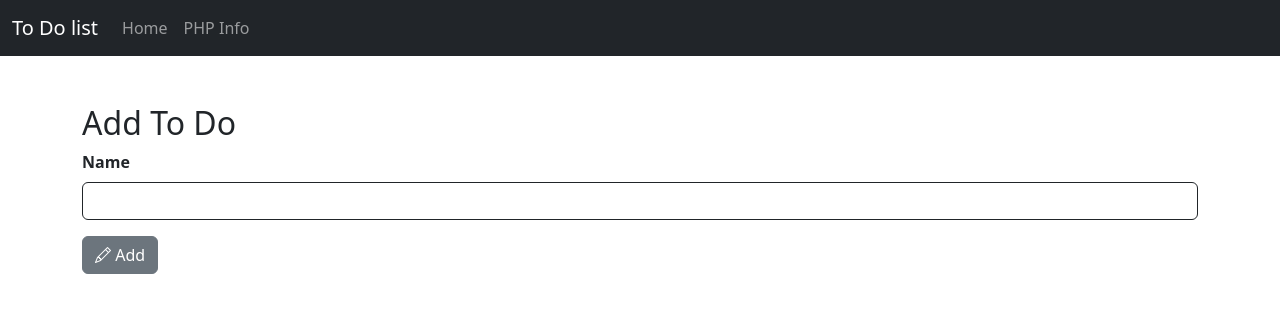
After one commit to nastanford/php_todo, a PHP site: page /item_operations.php in a window 1280 px wide. The commit adds this page. Shown: the top 313 px of the page. Run offline with PHP 8.4, Linux system fonts and the light colour scheme.

Commit message:
Update CRUD

```diff
--- /dev/null
+++ b/includes/footer.php
@@ -0,0 +1,4 @@
+<script src="https://cdn.jsdelivr.net/npm/bootstrap@5.3.3/dist/js/bootstrap.bundle.min.js" integrity="sha384-YvpcrYf0tY3lHB60NNkmXc5s9fDVZLESaAA55NDzOxhy9GkcIdslK1eN7N6jIeHz" crossorigin="anonymous"></script>
+</body>
+
+</html>
--- /dev/null
+++ b/includes/header.php
@@ -0,0 +1,16 @@
+<!DOCTYPE html>
+<html lang="en">
+<!-- <html lang="en"
+  data-bs-theme="dark"> -->
+
+<head>
+  <meta charset="UTF-8">
+  <meta http-equiv="X-UA-Compatible" content="IE=edge">
+  <meta name="viewport" content="width=device-width, initial-scale=1.0">
+  <title>To Do List</title>
+  <link href="https://cdn.jsdelivr.net/npm/bootstrap@5.3.3/dist/css/bootstrap.min.css" rel="stylesheet" integrity="sha384-QWTKZyjpPEjISv5WaRU9OFeRpok6YctnYmDr5pNlyT2bRjXh0JMhjY6hW+ALEwIH" crossorigin="anonymous">
+  <!-- Bootstrap Icons -->
+  <link href="https://cdnjs.cloudflare.com/ajax/libs/bootstrap-icons/1.5.0/font/bootstrap-icons.min.css" rel="stylesheet">
+</head>
+
+<body>
--- /dev/null
+++ b/includes/navbar.php
@@ -0,0 +1,29 @@
+<nav class="navbar navbar-expand-lg navbar-dark bg-dark">
+  <div class="container-fluid">
+    <a class="navbar-brand"
+      href="#">To Do list</a>
+    <button class="navbar-toggler"
+      type="button"
+      data-bs-toggle="collapse"
+      data-bs-target="#navbarSupportedContent"
+      aria-controls="navbarSupportedContent"
+      aria-expanded="false"
+      aria-label="Toggle navigation">
+      <span class="navbar-toggler-icon"></span>
+    </button>
+    <div class="collapse navbar-collapse"
+      id="navbarSupportedContent">
+      <ul class="navbar-nav me-auto mb-2 mb-lg-0">
+        <li class="nav-item">
+          <a class="nav-link"
+            aria-current="page"
+            href="#">Home</a>
+        </li>
+        <li class="nav-item">
+          <a class="nav-link"
+            href="/phpinfo.php"
+            target="_blank"">PHP Info</a>
+        </li>
+    </div>
+  </div>
+</nav>
--- /dev/null
+++ b/item_operations.php
@@ -0,0 +1,72 @@
+<?php
+include 'includes/config.php';
+
+// Insert or update item
+if ($_SERVER['REQUEST_METHOD'] == 'POST') {
+  $name = $_POST['name'];
+  $item_id = isset($_POST['id']) ? (int)$_POST['id'] : 0;
+
+  if ($item_id > 0) {
+    // Update the item
+    $query = 'UPDATE items SET Name = :name WHERE ID = :id';
+    $stmt = $connect->prepare($query);
+    $stmt->bindParam(':name', $name, PDO::PARAM_STR);
+    $stmt->bindParam(':id', $item_id, PDO::PARAM_INT);
+  } else {
+    // Insert a new item
+    $query = 'INSERT INTO items (Name) VALUES (:name)';
+    $stmt = $connect->prepare($query);
+    $stmt->bindParam(':name', $name, PDO::PARAM_STR);
+  }
+
+  if ($stmt->execute()) {
+    header('Location: index.php');
+    exit();
+  } else {
+    echo "Error in executing query.";
+  }
+}
+
+
+// Fetch the item for editing if ID is provided
+$item = ['ID' => 0, 'Name' => ''];
+if (isset($_GET['id']) && (int)$_GET['id'] > 0) {
+  $item_id = (int)$_GET['id'];
+  $query = 'SELECT * FROM items WHERE ID = :id';
+  $stmt = $connect->prepare($query);
+  $stmt->bindParam(':id', $item_id, PDO::PARAM_INT);
+  $stmt->execute();
+  $item = $stmt->fetch(PDO::FETCH_ASSOC);
+
+  if (!$item) {
+    echo "Item not found.";
+    exit();
+  }
+}
+
+include 'includes/header.php';
+include 'includes/navbar.php';
+?>
+
+<div class="container mt-5">
+  <h2><?= $item['ID'] > 0 ? 'Edit To Do' : 'Add To Do' ?></h2>
+  <form action="item_operations.php" method="POST">
+    <input type="hidden" name="id" value="<?= htmlspecialchars($item['ID']) ?>">
+    <div class="mb-3">
+      <label for="name" class="form-label fw-bold">Name</label>
+      <input type="text" class="form-control border-dark" id="name" name="name" value="<?= htmlspecialchars($item['Name']) ?>" required>
+    </div>
+    <button type="submit" class="btn btn-secondary">
+      <i class='bi bi-pencil'></i> <?= $item['ID'] > 0 ? 'Update' : 'Add' ?>
+    </button>
+    <?php if ($item['ID'] > 0) : ?>
+      <a href="item_operations.php?action=delete&id=<?= htmlspecialchars($item['ID']) ?>" class="btn btn-danger">
+        <i class="bi bi-trash"></i> Delete
+      </a>
+    <?php endif; ?>
+  </form>
+</div>
+
+<?php
+include 'includes/footer.php';
+?>
--- a/phpinfo.php
+++ b/phpinfo.php
@@ -1,6 +1,2 @@
 <?php
-
 phpinfo();
-
-
-?>
```
Also changed, not shown: add.php (added, +17 -0 lines), delete.php (added, +11 -0 lines), edit.php (added, +22 -0 lines), index.php (+61 -19 lines), qry_items.php (deleted, +0 -8 lines), queries/qry_item.php (added, +26 -0 lines), queries/qry_items.php (added, +9 -0 lines), includes/config.php (renamed from config.php).
